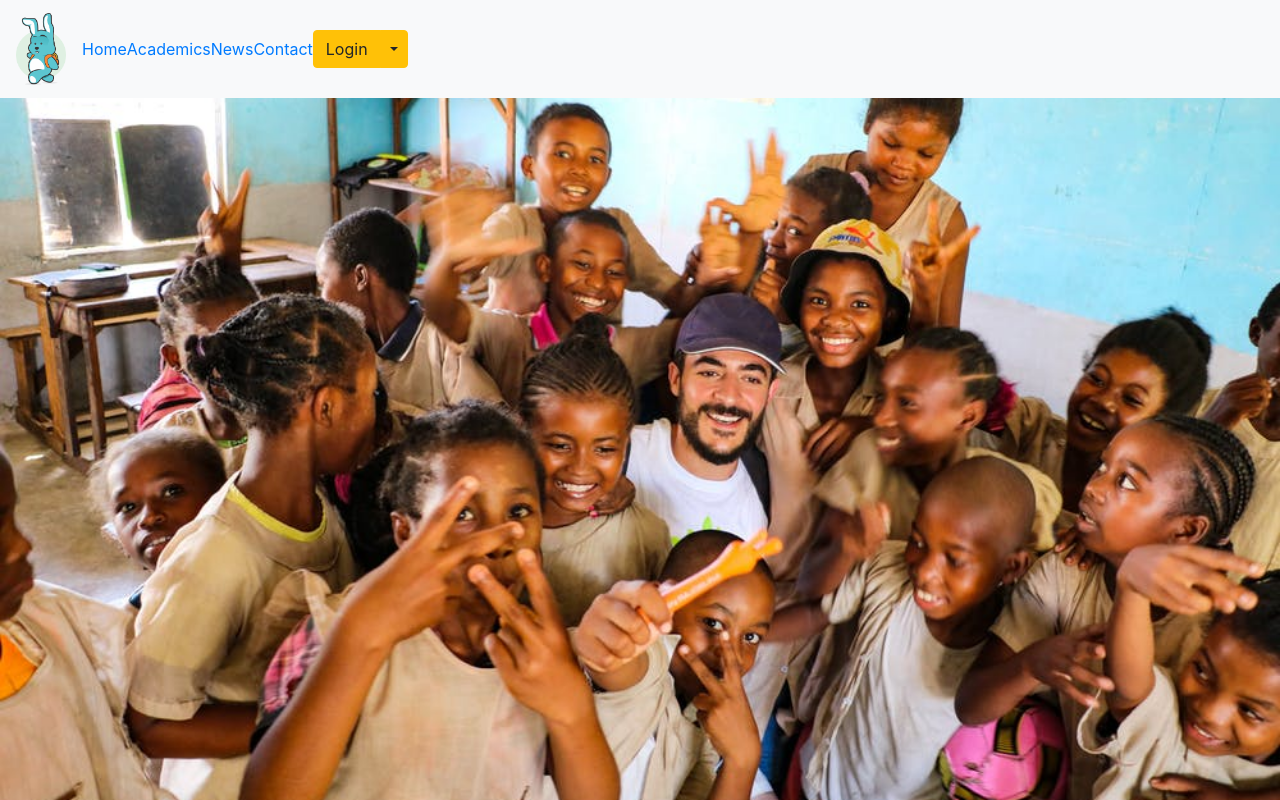
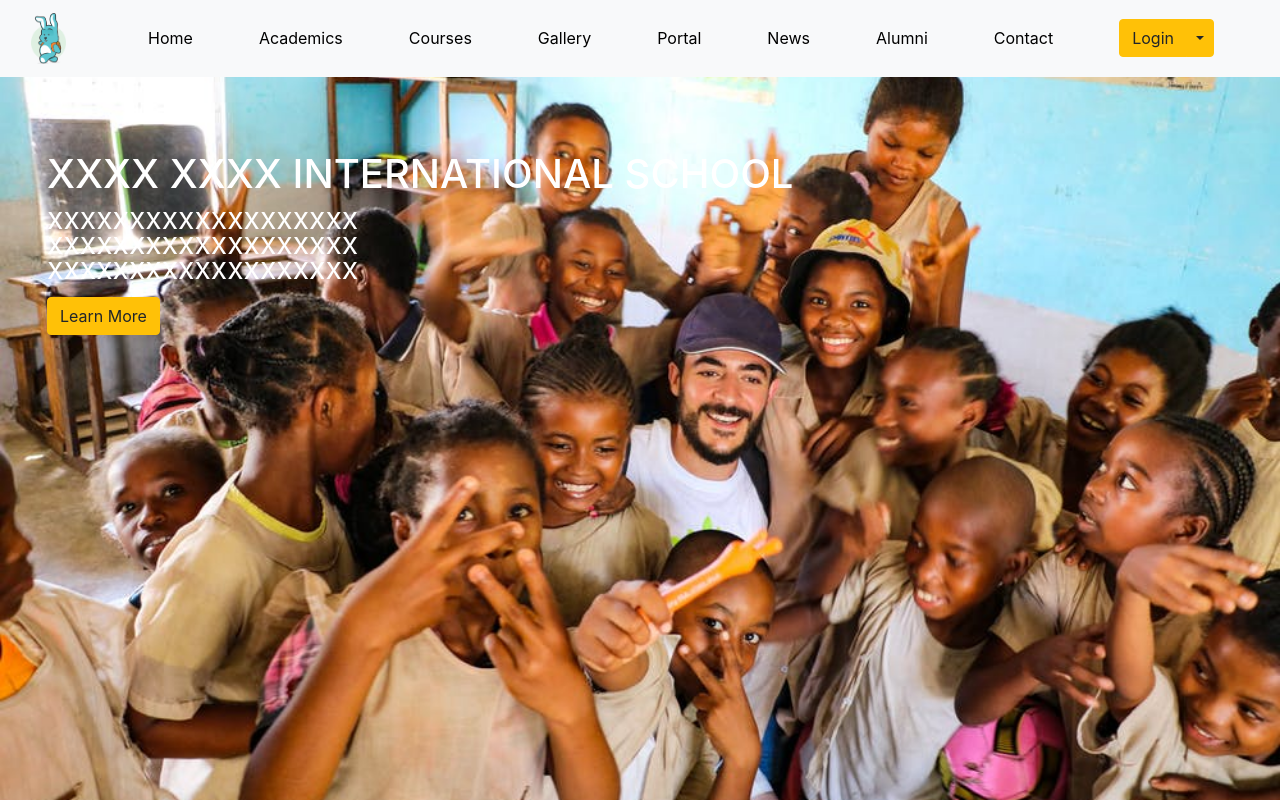
Before and after one commit to honcho-man/school-website, a plain HTML site: page index.html in a window 1280 px wide. Drawn offline with nearby package versions, Linux system fonts and the light colour scheme.

Commit message:
new content

```diff
--- a/css/style.css
+++ b/css/style.css
@@ -2,6 +2,12 @@
     body {
         background-color: white;
         font-family: 'segoe ui';
+        color: white;
+    }
+
+    button:hover {
+        background-color: yellowgreen !important;
+        border: 1px solid yellowgreen !important;
     }
 
     .first_contn {
@@ -33,4 +39,31 @@
 
     .navbar-brand img {
         width: 50px;
+        padding-left: 15px;
     }
+
+    @media only screen and (max-width:700px) {
+        .large_item {
+            display: none;
+        }
+    }
+
+    .nav-item {
+        color: black;
+        transition: .50s;
+    }
+
+    .nav-item:hover {
+        text-decoration: none;
+        color: inherit;
+        border-bottom: 2px solid yellowgreen;
+    }
+
+    .jumbotron {
+        color: white !important;
+    }
+
+    .jumbotron p {
+        font-size: 30px;
+        line-height: 25px;
+    }
--- a/index.html
+++ b/index.html
@@ -16,11 +16,15 @@
 <body>
     <div class="col first_contn">
 
-        <nav class="col-sm-12 col-12 navbar navbar-expand-lg navbar-light bg-light fixed-top">
+        <nav class="col-sm-12 col-12 navbar navbar-light bg-light fixed-top">
             <a href="" class="navbar-brand"><img src="images/bunny-1925500_1920.png" alt=""></a>
             <a href="" class="nav-item">Home</a>
             <a href="" class="nav-item">Academics</a>
+            <a href="" class="nav-item large_item">Courses</a>
+            <a href="" class="nav-item large_item">Gallery</a>
+            <a href="" class="nav-item large_item">Portal</a>
             <a href="" class="nav-item">News</a>
+            <a href="" class="nav-item large_item">Alumni</a>
             <a href="" class="nav-item">Contact</a>
             <div class="btn-group dropdown float-right">
                 <button class="btn btn-warning">Login</button>
@@ -34,6 +38,14 @@
                 </div>
             </div>
         </nav>
+
+        <div class="jumbotron" style="padding-top: 150px; background-color: transparent;">
+            <h1 class="display-5">XXXX XXXX INTERNATIONAL SCHOOL</h1>
+            <p>xxxxxxxxxxxxxxxxxxx <br> xxxxxxxxxxxxxxxxxxx <br> xxxxxxxxxxxxxxxxxxx</p>
+            <button class="btn btn-warning" type="button">Learn More</button>
+        </div>
+
+
     </div>
 
 
```
